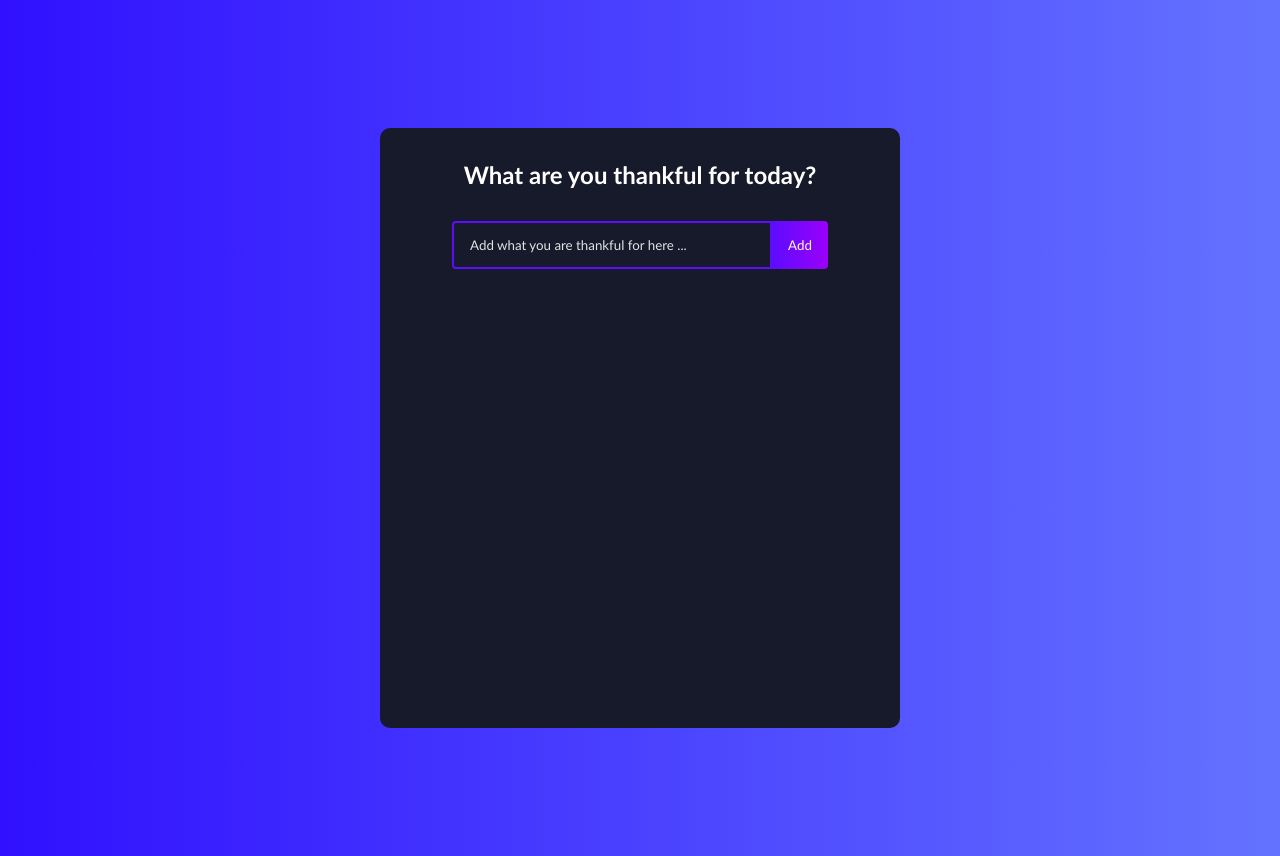
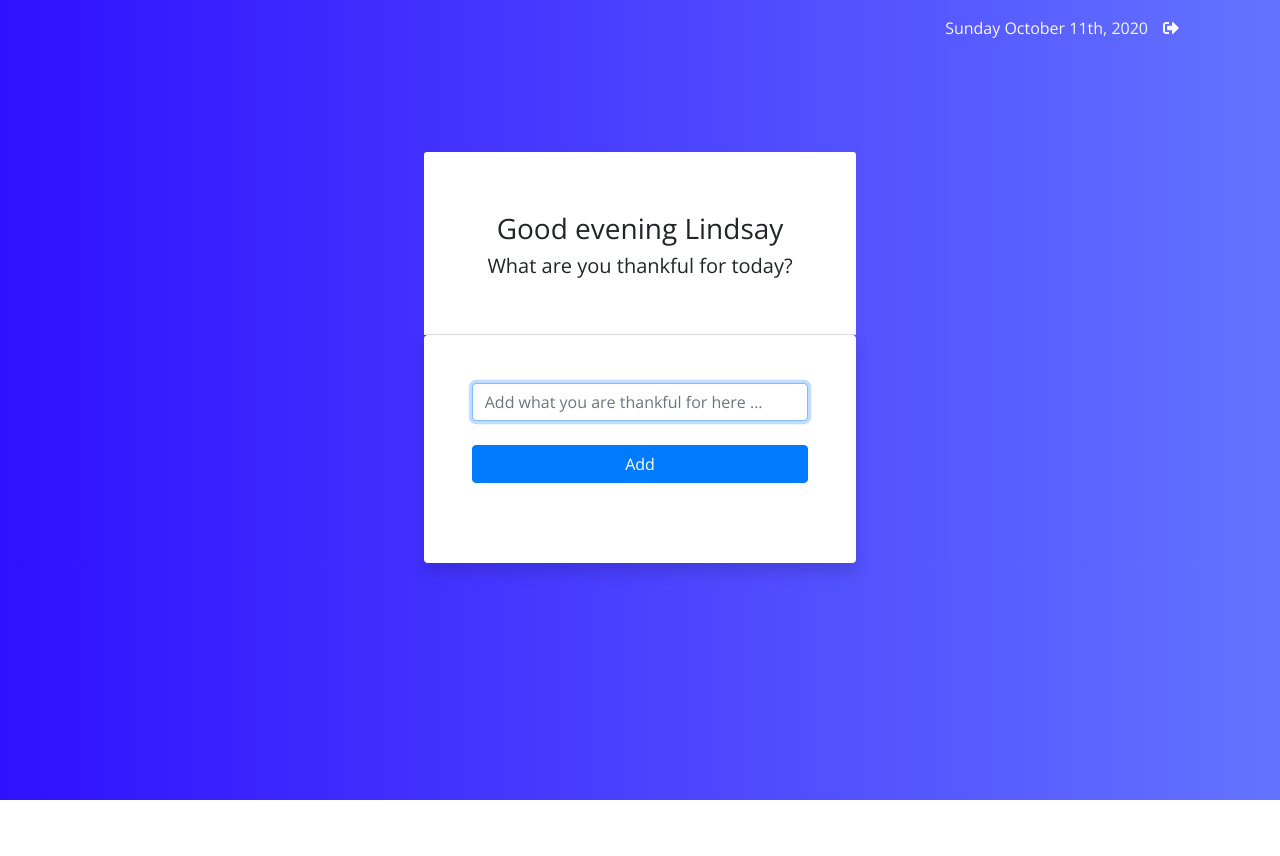
Before and after one commit to lindsayRae/gratitudes-pg, a React app in the folder client/: page / in a window 1280 px wide. After the commit the page ends 800 px from the top, so only its background shows below. Built offline with nearby package versions, Linux system fonts and the light colour scheme.

Commit message:
feat - added bootstrap, started new layout

```diff
--- a/client/package.json
+++ b/client/package.json
@@ -3,10 +3,15 @@
     "version": "0.1.0",
     "private": true,
     "dependencies": {
+        "@fortawesome/fontawesome-svg-core": "^1.2.32",
+        "@fortawesome/free-solid-svg-icons": "^5.15.1",
+        "@fortawesome/react-fontawesome": "^0.1.11",
         "@testing-library/jest-dom": "^4.2.4",
         "@testing-library/react": "^9.5.0",
         "@testing-library/user-event": "^7.2.1",
+        "bootstrap": "^4.5.2",
         "react": "^16.13.1",
+        "react-bootstrap": "^1.3.0",
         "react-dom": "^16.13.1",
         "react-icons": "^3.11.0",
         "react-router-dom": "^5.2.0",
--- a/client/public/index.html
+++ b/client/public/index.html
@@ -24,7 +24,9 @@
       work correctly both with client-side routing and a non-root public URL.
       Learn how to configure a non-root public URL by running `npm run build`.
     -->
-    <title>React App</title>
+    <!-- Fonts -->
+    <link href="https://fonts.googleapis.com/css?family=Open+Sans:300,400,600,700" rel="stylesheet"/>
+    <title>Gratitudes</title>
   </head>
   <body>
     <noscript>You need to enable JavaScript to run this app.</noscript>
--- a/client/src/App/App.css
+++ b/client/src/App/App.css
@@ -2,8 +2,7 @@
     box-sizing: border-box;
     margin: 0;
     padding: 0;
-    font-family: 'Trebuchet MS', 'Lucida Sans Unicode', 'Lucida Grande',
-      'Lucida Sans', Arial, sans-serif;
+    font-family: 'Open Sans', sans-serif;
   }
 
   body {
@@ -16,7 +15,7 @@
   .grat-app {
     display: flex;
     flex-direction: column;
-    justify-content: start;
+    justify-content: flex-start;
     width: 520px;
     min-height: 600px;
     background: #161a2b;
--- a/client/src/App/App.js
+++ b/client/src/App/App.js
@@ -1,7 +1,8 @@
-import React, { Component } from 'react';
+import React from 'react';
 // import { Route, Switch } from 'react-router-dom';
-import GratitudeForm from './pages/GratitudeForm';
+// import GratitudeForm from './pages/GratitudeForm';
 import GratitudeList from './pages/GratitudeList';
+import HeaderRow from './Header/Header';
 
 import './App.css';
 // import Home from './pages/Home';
@@ -9,8 +10,9 @@ import './App.css';
 
 function App() {
   return (
-    <div className='grat-app'>
-        <GratitudeList />
+    <div className='container'>
+      <HeaderRow />
+      <GratitudeList />
     </div>
   );
 }
--- /dev/null
+++ b/client/src/App/Header/Header.css
@@ -0,0 +1,12 @@
+.gratNavbar{
+    display: flex;
+    justify-content: flex-end;
+    align-items: center;
+    padding: 1rem 1rem;
+    color: rgba(255, 255, 255, 0.95);
+    font-family: "Open Sans", sans-serif;
+}
+
+.gratNavbar div {
+    margin-right: 15px;
+}
--- /dev/null
+++ b/client/src/App/Header/Header.js
@@ -0,0 +1,18 @@
+import React from 'react';
+import { FontAwesomeIcon } from '@fortawesome/react-fontawesome';
+import { faSignOutAlt } from '@fortawesome/free-solid-svg-icons';
+
+import gratNavbar from './Header.css';
+
+function HeaderRow() {
+  //  const getCurrentDate = new Date().toLocaleDateString;
+
+  return (
+        <nav className="gratNavbar">
+            <div>Sunday October 11th, 2020</div>
+            <FontAwesomeIcon icon={faSignOutAlt} />
+        </nav>
+  );
+}
+
+export default HeaderRow;
--- a/client/src/App/pages/GratitudeForm.js
+++ b/client/src/App/pages/GratitudeForm.js
@@ -25,33 +25,44 @@ function GratitudeForm(props) {
 
   return (
         <form className='grat-form' onSubmit={handleSubmit}>
+          <div className='form-group'>
           {props.edit ? (
             <>
+            <div className='input-group-alternative mb-3'>
               <input
                   type='text'
                   placeholder='Update your item'
                   value={input}
                   name='text'
-                className='grat-input edit'
+                  className='form-control edit'
                   onChange={handleChange}
                   ref={inputRef}
               />
-            <button className="grat-button edit">Update</button>
+              </div>
+            <div className='text-center'>
+              <button className="mt-4 btn btn-primary btn-block">Update</button>
+            </div>
             </>
           ) : (
               <>
+                <div className='input-group-alternative mb-3'>
                   <input
                     type='text'
                     placeholder='Add what you are thankful for here ...'
                     value={input}
                     name='text'
-                className='grat-input'
+                    className='form-control'
                     onChange={handleChange}
                     ref={inputRef}
                   />
-            <button className="grat-button">Add</button>
+                </div>
+                <div className='text-center'>
+                  <button className="mt-4 btn btn-primary btn-block">Add</button>
+                </div>
               </>
           )}
+
+          </div>
 
         </form>
   );
--- a/client/src/App/pages/GratitudeList.js
+++ b/client/src/App/pages/GratitudeList.js
@@ -39,13 +39,26 @@ function GratitudeList() {
   };
 
   return (
-        <div>
-            <h1>What are you thankful for today?</h1>
-            <GratitudeForm onSubmit={addGrat}/>
-            <Gratitude grats={grats}
-                completeGrat={completeGrat}
-                removeGrat={removeGrat}
-                updateGrat={updateGrat}/>
+        <div style={{ paddingTop: '6rem' }} className='container'>
+          <div className='row justify-content-center'>
+            <div className='col-lg-5'>
+              <div className='bg-white pb-5 card-header'>
+                  <div className='text-center mt-5'>
+                    <h3>Good evening <span>Lindsay</span></h3>
+                    <h5>What are you thankful for today?</h5>
+                  </div>
+              </div>
+              <div className='shadow border-0 card'>
+                <div className='px-lg-5 py-lg-5 card-body'>
+                  <GratitudeForm onSubmit={addGrat}/>
+                  <Gratitude grats={grats}
+                      completeGrat={completeGrat}
+                      removeGrat={removeGrat}
+                      updateGrat={updateGrat}/>
+                </div>
+              </div>
+            </div>
+          </div>
         </div>
   );
 }
--- a/client/src/index.js
+++ b/client/src/index.js
@@ -3,6 +3,7 @@ import { render } from 'react-dom';
 import { BrowserRouter } from 'react-router-dom';
 
 import App from './App/App';
+import 'bootstrap/dist/css/bootstrap.min.css';
 
 render((
     <BrowserRouter>
--- a/package.json
+++ b/package.json
@@ -8,7 +8,6 @@
     "start": "node server.js",
     "dev": "nodemon server.js",
     "heroku-postbuild": "cd client && npm install --only=dev && npm install && npm run build"
-
   },
   "keywords": [],
   "author": "",
```
Also changed, not shown: client/src/App/img/ian-kelsall-F9CCYyDqTEs-unsplash.jpg (deleted), 1 other file. Lines whose indentation alone changed are shown as unchanged.
